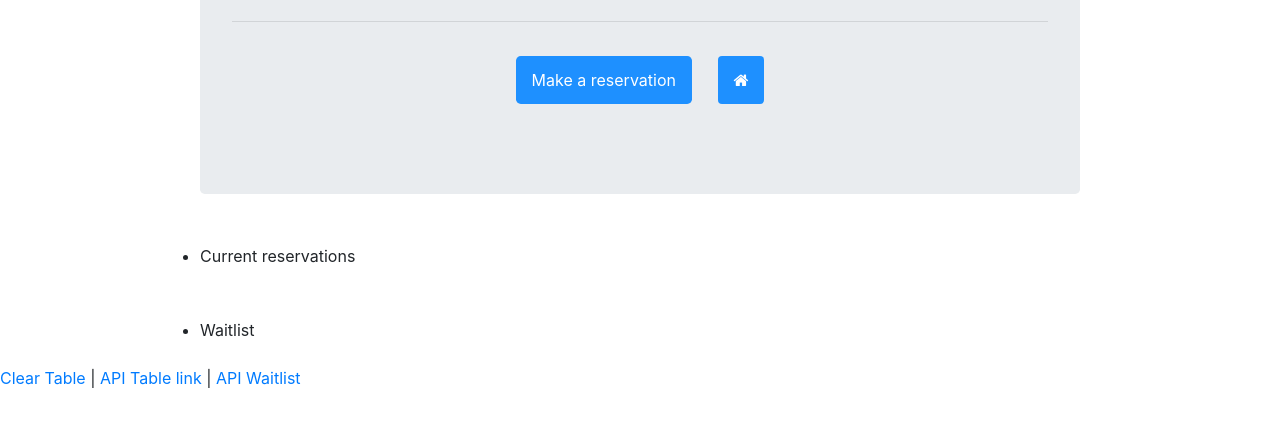
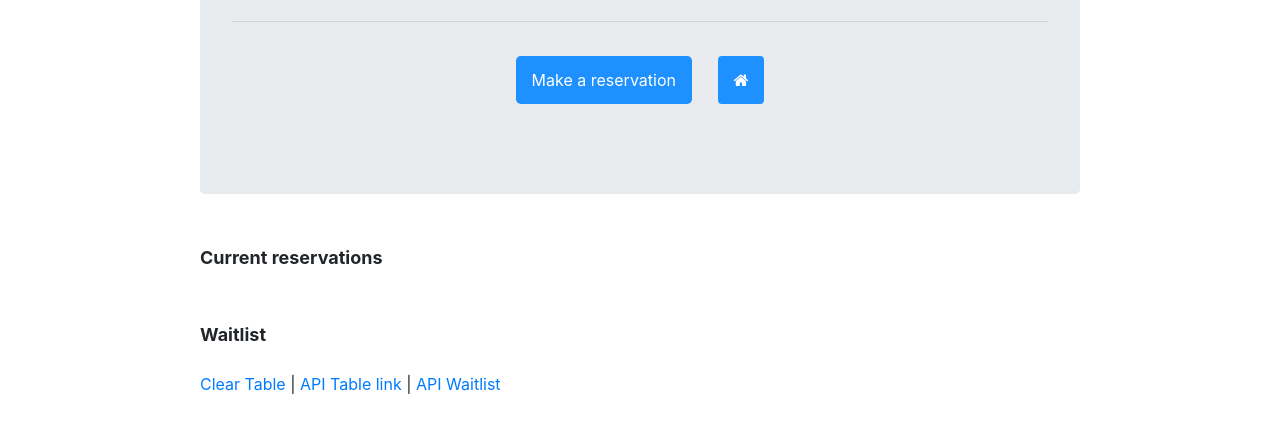
Before and after one commit to izaack89/hot-restaurant, a website: page view.html in a window 1280 px wide. Shown: the part 172-604 px from the top of the page. Drawn offline with nearby package versions, Linux system fonts and the light colour scheme; no server answers.

Commit message:
Added style to the view page

```diff
--- a/style.css
+++ b/style.css
@@ -39,3 +39,8 @@
 .main-title {
   font-family: "Staatliches", cursive;
 }
+
+.control-panel {
+  margin-left: 200px;
+  margin-right: 200px;
+}
--- a/view.html
+++ b/view.html
@@ -23,12 +23,12 @@
     </div>
     <div>
         <ul class="list-group" id="currentReservation">
-            <li class="nav-header disabled"><a>Current reservations</a></li>
+            <li class="nav-header disabled list-title"><a>Current reservations</a></li>
         </ul>
     </div>
     <div>
         <ul class="list-group" id="waitlist">
-            <li class="nav-header disabled"><a>Waitlist</a></li>
+            <li class="nav-header disabled list-title"><a>Waitlist</a></li>
         </ul>
     </div>
     <div class="control-panel"><br>
```
